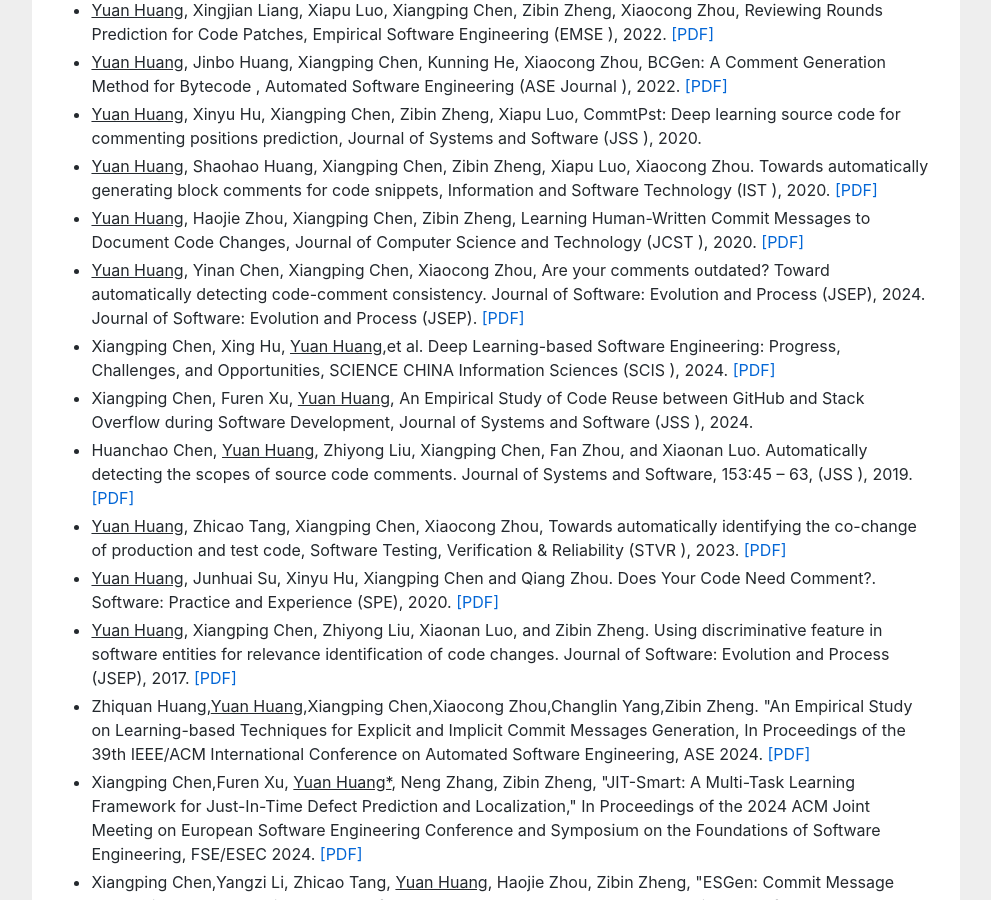
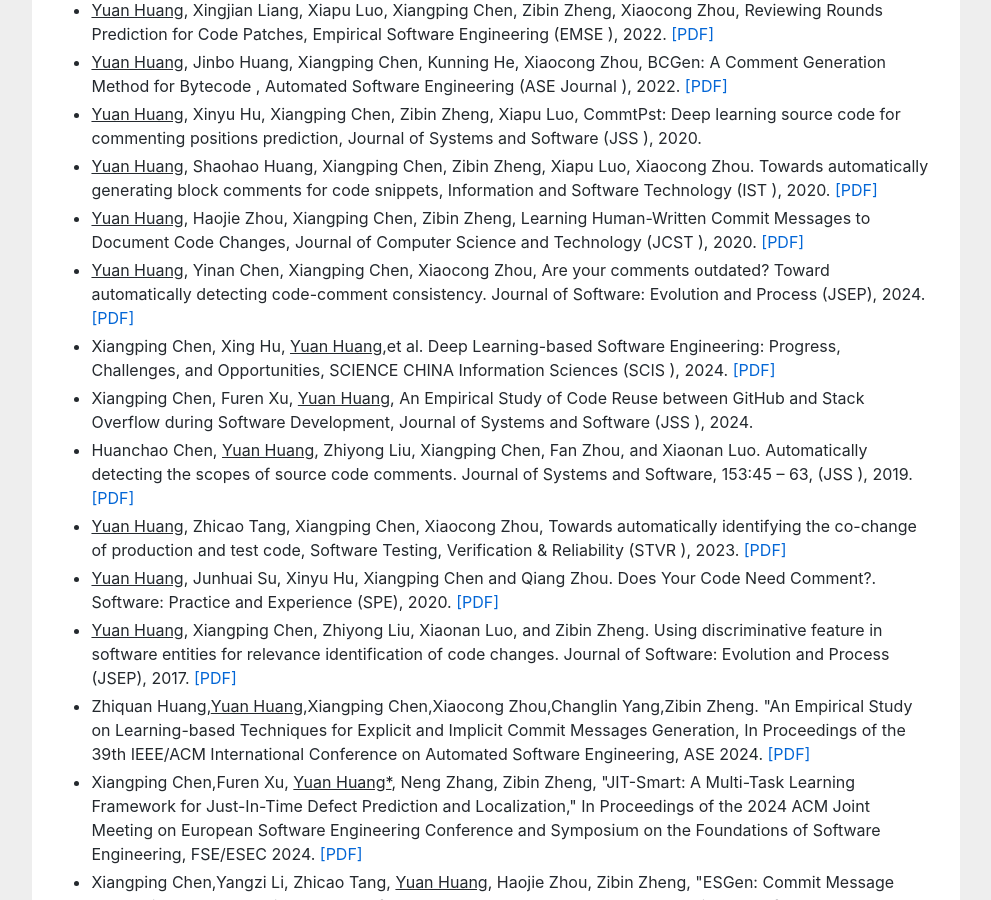
Before and after one commit to huangyuan-hy/huangyuan-hy.github.io, a Jekyll site: the page index.html, which Jekyll copies as it is, in a window 1280 px wide and 900 px high, scrolled down 2399 px. Shown: the whole window, without its empty margins (144-1135 px from the left). Built offline with Jekyll 4.4.1, drawn with Linux system fonts in a browser that asks for light colours.

Commit message:
Update index.html

```diff
--- a/index.html
+++ b/index.html
@@ -156,7 +156,7 @@ empirical study to learn how programmers reuse code on <a href="https://stackove
 <li><u>Yuan Huang</u>, Xinyu Hu, Xiangping Chen, Zibin Zheng, Xiapu Luo, CommtPst: Deep learning source code for commenting positions prediction, Journal of Systems and Software (JSS <a href="" style="color:red;"> </a>), 2020.</li>
 <li><u>Yuan Huang</u>, Shaohao Huang, Xiangping Chen, Zibin Zheng, Xiapu Luo, Xiaocong Zhou. Towards automatically generating block comments for code snippets, Information and Software Technology (IST <a href="" style="color:red;"> </a>), 2020. <a href="https://www.sciencedirect.com/science/article/abs/pii/S0950584920301427">[PDF]</a></li>
 <li><u>Yuan Huang</u>, Haojie Zhou, Xiangping Chen, Zibin Zheng, Learning Human-Written Commit Messages to Document Code Changes, Journal of Computer Science and Technology (JCST <a href="" style="color:red;">  </a>), 2020. <a href="https://jcst.ict.ac.cn/fileup/1000-9000/PDF/2020-6-3-0496.pdf">[PDF]</a></li>
-<li><u>Yuan Huang</u>, Yinan Chen, Xiangping Chen, Xiaocong Zhou, Are your comments outdated? Toward automatically detecting code-comment consistency. Journal of Software: Evolution and Process (JSEP), 2024. Journal of Software: Evolution and Process (JSEP). <a href="https://onlinelibrary.wiley.com/doi/abs/10.1002/smr.1859">[PDF]</a></li>
+<li><u>Yuan Huang</u>, Yinan Chen, Xiangping Chen, Xiaocong Zhou, Are your comments outdated? Toward automatically detecting code-comment consistency. Journal of Software: Evolution and Process (JSEP), 2024.<a href="https://onlinelibrary.wiley.com/doi/abs/10.1002/smr.1859">[PDF]</a></li>
 <li>Xiangping Chen, Xing Hu,  <u>Yuan Huang</u>,et al. Deep Learning-based Software Engineering: Progress, Challenges, and Opportunities, SCIENCE CHINA Information Sciences (SCIS <a href=""></a>), 2024. <a href="https://www.sciengine.com/SCIS/doi/10.1007/s11432-023-4127-5;JSESSIONID=c3f1716d-aed7-47a3-b5a5-5844186c6769">[PDF]</a></li>
 <li>Xiangping Chen, Furen Xu, <u>Yuan Huang</u>, An Empirical Study of Code Reuse between GitHub and Stack Overflow during Software Development, Journal of Systems and Software (JSS <a href="" style="color:red;">  </a>), 2024.</li>
 <li>Huanchao Chen, <u>Yuan Huang</u>, Zhiyong Liu, Xiangping Chen, Fan Zhou, and Xiaonan Luo. Automatically detecting the scopes of source code comments. Journal of Systems and Software, 153:45 – 63, (JSS <a href="" style="color:red;">  </a>), 2019. <a href="https://www.sciencedirect.com/science/article/pii/S016412121930055X">[PDF]</a></li>
```
